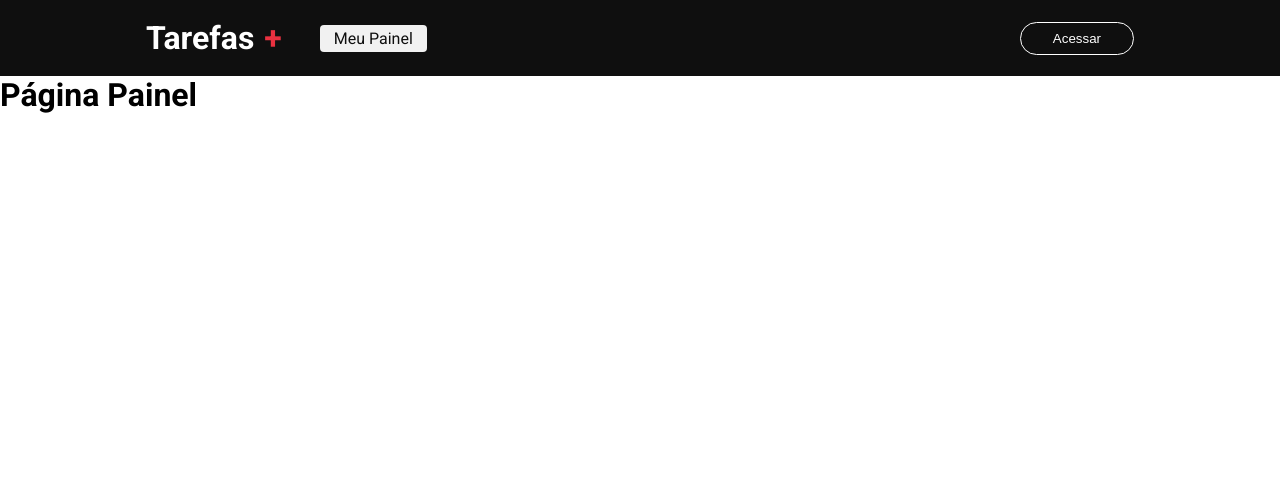
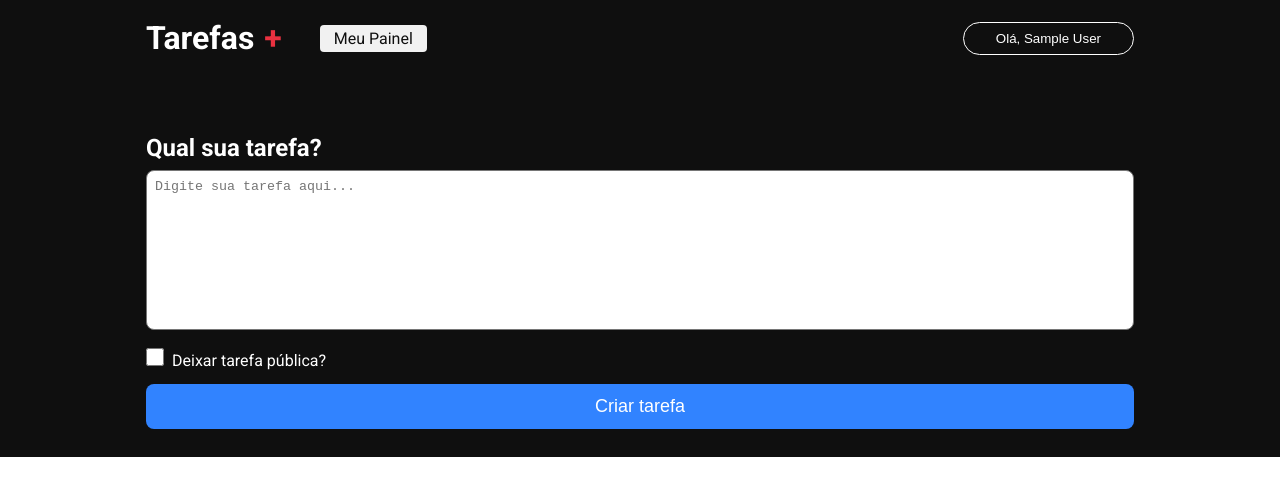
Before and after one commit to AndreessaLopes/tarefas-, a Next.js app: page /dashboard in a window 1280 px wide. Shown: the top 496 px of the page. Built offline with nearby package versions, Linux system fonts and the light colour scheme; no server answers; sample sign-in values are in the browser's storage.

Commit message:
Adiciona autenticação no cabeçalho e cria página de dashboard com formulário de tarefas

```diff
--- a/src/components/header/index.tsx
+++ b/src/components/header/index.tsx
@@ -1,7 +1,10 @@
 import Link from "next/link";
 import styles from "./styles.module.css";
+import {useSession, signIn, signOut} from "next-auth/react";
 
 export function Header() {
+
+  const {data: session, status} = useSession();
   return (
     <header className={styles.header}>
       <section className={styles.content}>
@@ -11,12 +14,22 @@
               Tarefas <span>+</span>
             </h1>
           </Link>
-          <Link href="/dashboard" className={styles.dashboardLink}>
+          { session?.user && (
+            <Link href="/dashboard" className={styles.dashboardLink}>
             Meu Painel
           </Link>
+          )}
         </nav>
 
-        <button className={styles.loginButton}>Acessar</button>
+        {status === "loading" ? (
+          <></>
+        ) : session ? (
+          <button className={styles.loginButton} onClick={() => signOut()}>Olá, {session?.user?.name}</button>
+        ) : (
+          <button className={styles.loginButton} onClick={() => signIn("google")}>
+            Acessar
+          </button>
+        )}
       </section>
     </header>
   );
--- /dev/null
+++ b/src/components/textarea/index.tsx
@@ -0,0 +1,7 @@
+import styles from "./styles.module.css";
+import { HTMLProps } from "react";
+export function Textarea({...rest}: HTMLProps<HTMLTextAreaElement>) {
+    return (
+        <textarea className={styles.textarea} {...rest}></textarea>
+    );
+}
--- /dev/null
+++ b/src/components/textarea/styles.module.css
@@ -0,0 +1,8 @@
+.textarea{
+    width: 100%;
+    resize: none;
+    height: 160px;
+    border-radius: 8px;
+    outline: none;
+    padding: 8px;
+}
--- a/src/pages/dashboard/index.tsx
+++ b/src/pages/dashboard/index.tsx
@@ -1,17 +1,55 @@
+import { GetServerSideProps } from "next";
 import styles from "./styles.module.css";
 import Head from "next/head";
+import { getSession } from "next-auth/react";
+import {Textarea} from "../../components/textarea";
 
 export default function Dashboard() {
     return (
         <div className={styles.container}>
             <Head>
-                <title>
-                    Meu painel de tarefas
-                    </title>
+                <title>Meu painel de tarefas</title>
             </Head>
-            <h1>
-                Página Painel
-            </h1>
+                <main className={styles.main}>
+                    <section className={styles.content}>
+                        <div className={styles.contentForm}>
+                            <h1 className={styles.title}>
+                                Qual sua tarefa?
+                            </h1>
+
+                            <form>
+                                <Textarea
+                                   placeholder="Digite sua tarefa aqui..."
+
+                                />
+                                <div className={styles.checkboxArea}>
+                                    <input type="checkbox" className={styles.checkbox} />
+                                    <label>Deixar tarefa pública?</label>
+                                </div>
+                                <button type="submit" className={styles.button}>
+                                    Criar tarefa
+                                </button>
+                            </form>
+                        </div>
+                    </section>
+                </main>
         </div>
     );
 }
+
+export const getServerSideProps: GetServerSideProps = async ({req}) => {
+
+    const session = await getSession({ req });
+
+    if (!session?.user) {
+        return {
+            redirect: {
+                destination: "/",
+                permanent: false,
+            },
+        };
+    }
+    return {
+        props: {},
+    };
+}
--- a/src/pages/dashboard/styles.module.css
+++ b/src/pages/dashboard/styles.module.css
@@ -0,0 +1,48 @@
+.container{
+    width: 100%;
+}
+
+.content{
+    background-color: #0f0f0f;
+    width: 100%;
+    display: flex;
+    align-items: center;
+    justify-content: center;
+}
+
+.contentForm{
+    max-width: 1024px;
+    width: 100%;
+    padding: 0 18px;
+    padding-bottom: 28px;
+    margin-top: 58px;
+}
+
+.title{
+    color: #fff;
+    margin-bottom: 8px;
+}
+
+.checkboxArea label{
+    margin-left: 8px;
+    color: #fff;
+}
+
+.checkboxArea{
+   margin: 14px 0;
+}
+.checkbox{
+    width: 18px;
+    height: 18px;
+}
+
+.button{
+    width: 100%;
+    border: 0;
+    border-radius: 8px;
+    cursor: pointer;
+    color: #fff;
+    background-color: #3183ff;
+    padding: 12px 0;
+    font-size: 18px;
+}
```
